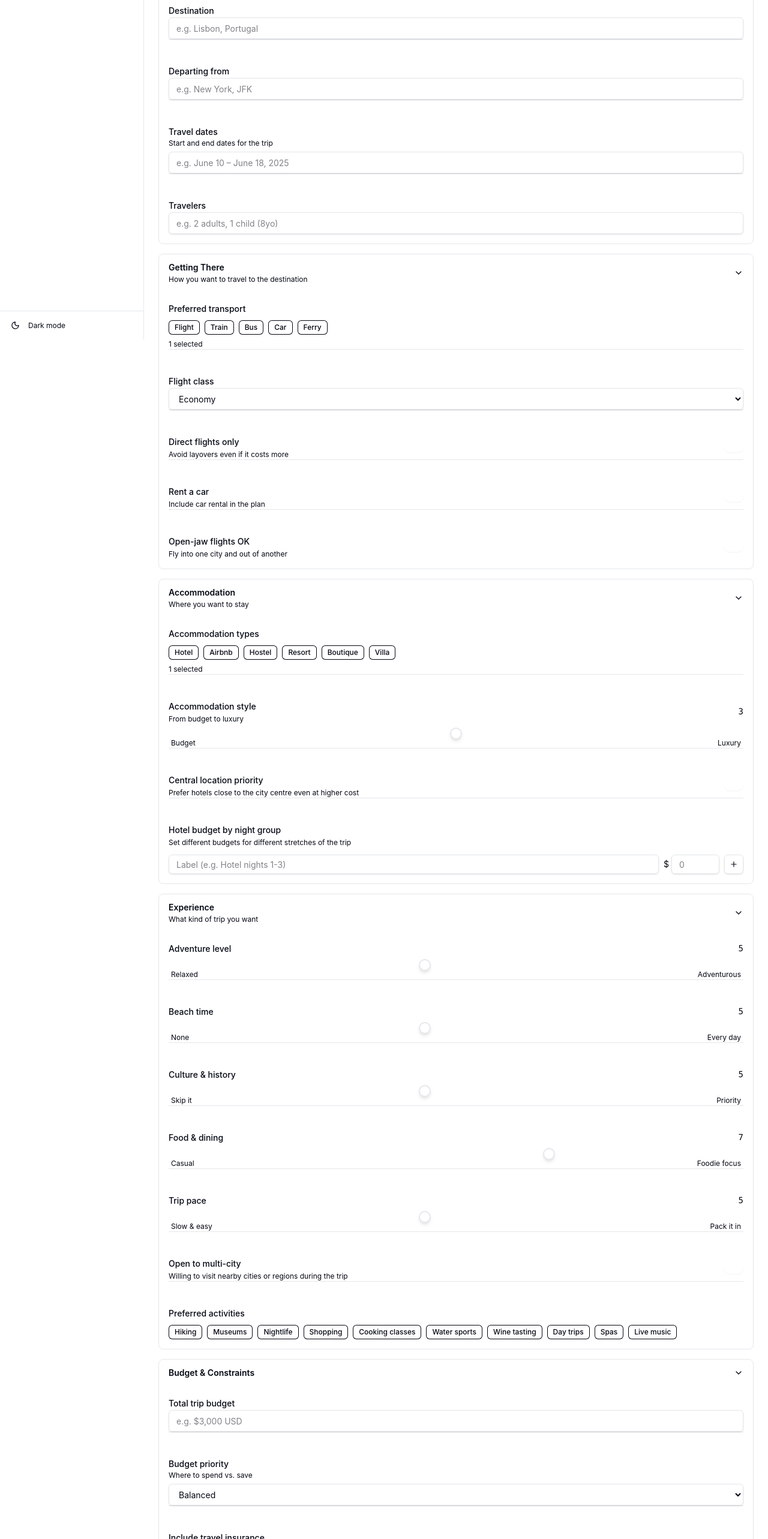
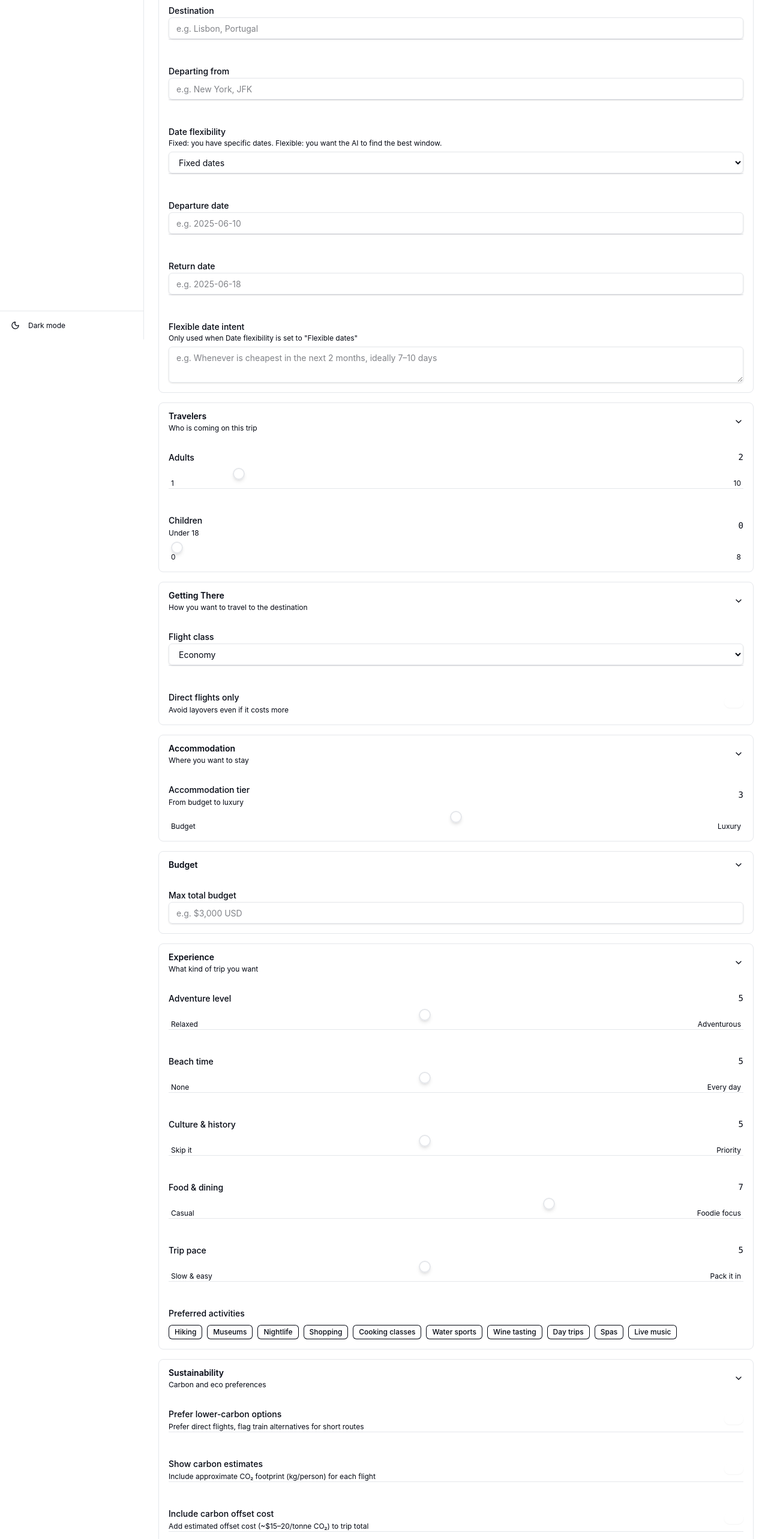
Before and after one commit to gypelayo/automator-ui, a React (Vite) app in the folder packages/automator-ui/: page / in a window 1280 px wide. Shown: the part 234-2800 px from the top of the page at 60% size. Built offline with nearby package versions, Linux system fonts and the light colour scheme.

Commit message:
Sync travel template with trip-planner: flexible dates, children, sustainability fields

```diff
--- a/packages/automator-ui/src/templates/travel/index.ts
+++ b/packages/automator-ui/src/templates/travel/index.ts
@@ -1,5 +1,7 @@
-import type { Template, FieldValues, BudgetEntry } from '@automator/core'
-import { section, formatMultiSelect } from '@automator/core'
+import type { Template, FieldValues } from '@automator/core'
+import { section } from '@automator/core'
+
+const ACC_LABELS = ['', 'Budget', 'Economy', 'Mid-range', 'Upscale', 'Luxury']
 
 export const travelTemplate: Template = {
   id: 'travel-planner',
@@ -27,19 +29,65 @@ export const travelTemplate: Template = {
           default: '',
         },
         {
+          type: 'select',
+          id: 'date_mode',
+          label: 'Date flexibility',
+          description: 'Fixed: you have specific dates. Flexible: you want the AI to find the best window.',
+          options: ['Fixed dates', 'Flexible dates'],
+          default: 'Fixed dates',
+        },
+        {
           type: 'text',
-          id: 'dates',
-          label: 'Travel dates',
-          description: 'Start and end dates for the trip',
-          placeholder: 'e.g. June 10 – June 18, 2025',
+          id: 'departure_date',
+          label: 'Departure date',
+          placeholder: 'e.g. 2025-06-10',
           default: '',
         },
         {
           type: 'text',
-          id: 'travelers',
-          label: 'Travelers',
-          placeholder: 'e.g. 2 adults, 1 child (8yo)',
+          id: 'return_date',
+          label: 'Return date',
+          placeholder: 'e.g. 2025-06-18',
           default: '',
+        },
+        {
+          type: 'textarea',
+          id: 'flexible_dates',
+          label: 'Flexible date intent',
+          description: 'Only used when Date flexibility is set to "Flexible dates"',
+          placeholder: 'e.g. Whenever is cheapest in the next 2 months, ideally 7–10 days',
+          default: '',
+          rows: 2,
+        },
+      ],
+    },
+    {
+      id: 'travelers',
+      title: 'Travelers',
+      description: 'Who is coming on this trip',
+      fields: [
+        {
+          type: 'slider',
+          id: 'adults',
+          label: 'Adults',
+          min: 1,
+          max: 10,
+          step: 1,
+          default: 2,
+          minLabel: '1',
+          maxLabel: '10',
+        },
+        {
+          type: 'slider',
+          id: 'children',
+          label: 'Children',
+          description: 'Under 18',
+          min: 0,
+          max: 8,
+          step: 1,
+          default: 0,
+          minLabel: '0',
+          maxLabel: '8',
         },
       ],
     },
@@ -48,13 +96,6 @@ export const travelTemplate: Template = {
       title: 'Getting There',
       description: 'How you want to travel to the destination',
       fields: [
-        {
-          type: 'multi-select',
-          id: 'transport_modes',
-          label: 'Preferred transport',
-          options: ['Flight', 'Train', 'Bus', 'Car', 'Ferry'],
-          default: ['Flight'],
-        },
         {
           type: 'select',
           id: 'flight_class',
@@ -69,20 +110,6 @@ export const travelTemplate: Template = {
           description: 'Avoid layovers even if it costs more',
           default: false,
         },
-        {
-          type: 'toggle',
-          id: 'rent_car',
-          label: 'Rent a car',
-          description: 'Include car rental in the plan',
-          default: false,
-        },
-        {
-          type: 'toggle',
-          id: 'open_jaw',
-          label: 'Open-jaw flights OK',
-          description: 'Fly into one city and out of another',
-          default: false,
-        },
       ],
     },
     {
@@ -91,16 +118,9 @@ export const travelTemplate: Template = {
       description: 'Where you want to stay',
       fields: [
         {
-          type: 'multi-select',
-          id: 'accommodation_types',
-          label: 'Accommodation types',
-          options: ['Hotel', 'Airbnb', 'Hostel', 'Resort', 'Boutique', 'Villa'],
-          default: ['Hotel'],
-        },
-        {
           type: 'slider',
           id: 'accommodation_style',
-          label: 'Accommodation style',
+          label: 'Accommodation tier',
           description: 'From budget to luxury',
           min: 1,
           max: 5,
@@ -109,19 +129,18 @@ export const travelTemplate: Template = {
           minLabel: 'Budget',
           maxLabel: 'Luxury',
         },
+      ],
+    },
+    {
+      id: 'budget',
+      title: 'Budget',
+      fields: [
         {
-          type: 'toggle',
-          id: 'central_location',
-          label: 'Central location priority',
-          description: 'Prefer hotels close to the city centre even at higher cost',
-          default: true,
-        },
-        {
-          type: 'budget-split',
-          id: 'hotel_budget',
-          label: 'Hotel budget by night group',
-          description: 'Set different budgets for different stretches of the trip',
-          entries: [],
+          type: 'text',
+          id: 'max_budget',
+          label: 'Max total budget',
+          placeholder: 'e.g. $3,000 USD',
+          default: '',
         },
       ],
     },
@@ -186,13 +205,6 @@ export const travelTemplate: Template = {
           maxLabel: 'Pack it in',
         },
         {
-          type: 'toggle',
-          id: 'multi_city',
-          label: 'Open to multi-city',
-          description: 'Willing to visit nearby cities or regions during the trip',
-          default: false,
-        },
-        {
           type: 'multi-select',
           id: 'activities',
           label: 'Preferred activities',
@@ -213,36 +225,49 @@ export const travelTemplate: Template = {
       ],
     },
     {
-      id: 'budget',
-      title: 'Budget & Constraints',
+      id: 'sustainability',
+      title: 'Sustainability',
+      description: 'Carbon and eco preferences',
       fields: [
         {
-          type: 'text',
-          id: 'total_budget',
-          label: 'Total trip budget',
-          placeholder: 'e.g. $3,000 USD',
-          default: '',
-        },
-        {
-          type: 'select',
-          id: 'budget_priority',
-          label: 'Budget priority',
-          description: 'Where to spend vs. save',
-          options: ['Balanced', 'Spend on flights, save on hotels', 'Save on flights, spend on hotels', 'Spend on experiences', 'Minimize everything'],
-          default: 'Balanced',
+          type: 'toggle',
+          id: 'prioritise_low_carbon',
+          label: 'Prefer lower-carbon options',
+          description: 'Prefer direct flights, flag train alternatives for short routes',
+          default: false,
         },
         {
           type: 'toggle',
-          id: 'travel_insurance',
-          label: 'Include travel insurance',
-          description: 'Factor in travel insurance in the recommendations',
+          id: 'show_carbon_estimate',
+          label: 'Show carbon estimates',
+          description: 'Include approximate CO₂ footprint (kg/person) for each flight',
+          default: true,
+        },
+        {
+          type: 'toggle',
+          id: 'offset_carbon',
+          label: 'Include carbon offset cost',
+          description: 'Add estimated offset cost (~$15–20/tonne CO₂) to trip total',
           default: false,
         },
         {
+          type: 'toggle',
+          id: 'eco_accommodation',
+          label: 'Prefer eco-certified accommodation',
+          description: 'Prioritise hotels with Green Key, EU Ecolabel, or B Corp certification',
+          default: false,
+        },
+      ],
+    },
+    {
+      id: 'notes',
+      title: 'Additional Notes',
+      fields: [
+        {
           type: 'textarea',
           id: 'notes',
-          label: 'Additional notes',
-          placeholder: 'Any dietary needs, accessibility requirements, things to avoid, specific preferences...',
+          label: 'Notes',
+          placeholder: 'Dietary needs, accessibility requirements, things to avoid, specific preferences...',
           default: '',
           rows: 4,
         },
@@ -254,100 +279,99 @@ export const travelTemplate: Template = {
     const v = values as Record<string, unknown>
     const lines: string[] = []
 
-    lines.push(`# Travel Planner Configuration\n`)
+    lines.push('# Trip Planner Configuration\n')
 
-    // Objective
+    // --- Objective ---
     const dest = v['destination'] as string
     const origin = v['origin'] as string
-    const dates = v['dates'] as string
-    const travelers = v['travelers'] as string
+    const dateMode = v['date_mode'] as string
+    const departureDate = v['departure_date'] as string
+    const returnDate = v['return_date'] as string
+    const flexibleDates = v['flexible_dates'] as string
+    const adults = (v['adults'] as number) ?? 2
+    const children = (v['children'] as number) ?? 0
 
     const objectiveLines: string[] = []
     if (dest) objectiveLines.push(`- **Destination**: ${dest}`)
-    if (origin) objectiveLines.push(`- **From**: ${origin}`)
-    if (dates) objectiveLines.push(`- **Dates**: ${dates}`)
-    if (travelers) objectiveLines.push(`- **Travelers**: ${travelers}`)
+    if (origin) objectiveLines.push(`- **Departing from**: ${origin}`)
+
+    if (dateMode === 'Flexible dates') {
+      if (flexibleDates?.trim()) {
+        objectiveLines.push(`- **Flexible dates**: ${flexibleDates}`)
+        objectiveLines.push('  (Find the best date combination that fits this constraint — optimise for lowest price and/or longest stay within budget)')
+      }
+    } else {
+      if (departureDate) objectiveLines.push(`- **Departure date**: ${departureDate}`)
+      if (returnDate) objectiveLines.push(`- **Return date**: ${returnDate}`)
+    }
+
+    const travelerParts = [
+      `${adults} adult${adults !== 1 ? 's' : ''}`,
+      children > 0 ? `${children} child${children !== 1 ? 'ren' : ''}` : '',
+    ].filter(Boolean)
+    objectiveLines.push(`- **Travelers**: ${travelerParts.join(', ')}`)
 
     lines.push(section('Objective', objectiveLines.join('\n') || '_Not specified_'))
 
-    // Tools
-    lines.push(
-      section(
-        'Tools',
-        [
-          '- **Flight search**: Search and compare flights (read-only)',
-          '- **Hotel search**: Search and compare accommodations (read-only)',
-          '- **Activity search**: Search tours, activities, and experiences (read-only)',
-          '- **Maps**: Look up locations, distances, transit options (read-only)',
-          '- **Weather**: Check weather forecasts for the destination (read-only)',
-          ...(v['rent_car'] ? ['- **Car rental search**: Search and compare car rentals (read-only)'] : []),
-        ].join('\n'),
-      ),
-    )
+    // --- Travel Preferences ---
+    const travelLines: string[] = []
+    const flightClass = v['flight_class'] as string
+    if (flightClass) travelLines.push(`- **Flight class**: ${flightClass}`)
+    if (v['direct_only']) travelLines.push('- **Direct flights only**: Yes — avoid layovers even at higher cost')
+    else travelLines.push('- **Direct flights only**: No — layovers acceptable if price is significantly lower')
 
-    // Constraints (sliders + toggles)
-    const constraintLines: string[] = []
-    const adv = v['adventure'] as number
-    const beach = v['beach'] as number
-    const culture = v['culture'] as number
-    const food = v['food'] as number
-    const pace = v['pace'] as number
+    const accStyle = (v['accommodation_style'] as number) ?? 3
+    travelLines.push(`- **Accommodation tier**: ${ACC_LABELS[accStyle] ?? accStyle}`)
 
-    constraintLines.push(`- **Adventure level**: ${adv}/10 (${adv <= 3 ? 'relaxed' : adv <= 6 ? 'moderate' : 'adventurous'})`)
-    constraintLines.push(`- **Beach time**: ${beach}/10 (${beach <= 3 ? 'minimal' : beach <= 6 ? 'some' : 'lots'})`)
-    constraintLines.push(`- **Culture & history**: ${culture}/10 (${culture <= 3 ? 'low priority' : culture <= 6 ? 'moderate' : 'high priority'})`)
-    constraintLines.push(`- **Food & dining focus**: ${food}/10 (${food <= 3 ? 'casual' : food <= 6 ? 'moderate' : 'foodie-driven'})`)
-    constraintLines.push(`- **Trip pace**: ${pace}/10 (${pace <= 3 ? 'slow and relaxed' : pace <= 6 ? 'moderate' : 'fast-paced, pack in as much as possible'})`)
+    const maxBudget = v['max_budget'] as string
+    if (maxBudget?.trim()) travelLines.push(`- **Max total budget**: ${maxBudget}`)
 
-    if (v['direct_only']) constraintLines.push('- **Flights**: Direct flights only, no layovers')
-    if (v['central_location']) constraintLines.push('- **Accommodation**: Prioritise central locations')
-    if (v['multi_city']) constraintLines.push('- **Itinerary**: Open to visiting nearby cities or regions')
-    if (v['open_jaw']) constraintLines.push('- **Flights**: Open-jaw flights are acceptable')
-    if (v['travel_insurance']) constraintLines.push('- Include travel insurance in recommendations')
+    lines.push(section('Travel Preferences', travelLines.join('\n')))
 
-    lines.push(section('Constraints', constraintLines.join('\n')))
+    // --- Experience Profile ---
+    const adv = (v['adventure'] as number) ?? 5
+    const beach = (v['beach'] as number) ?? 5
+    const culture = (v['culture'] as number) ?? 5
+    const food = (v['food'] as number) ?? 7
+    const pace = (v['pace'] as number) ?? 5
 
-    // Parameters
-    const paramLines: string[] = []
+    const expLines: string[] = [
+      `- **Adventure level**: ${adv}/10 (${adv <= 3 ? 'relaxed' : adv <= 6 ? 'moderate' : 'adventurous'})`,
+      `- **Beach time**: ${beach}/10 (${beach <= 3 ? 'minimal' : beach <= 6 ? 'some' : 'lots'})`,
+      `- **Culture & history**: ${culture}/10 (${culture <= 3 ? 'low priority' : culture <= 6 ? 'moderate' : 'high priority'})`,
+      `- **Food & dining**: ${food}/10 (${food <= 3 ? 'casual' : food <= 6 ? 'moderate' : 'foodie-driven'})`,
+      `- **Trip pace**: ${pace}/10 (${pace <= 3 ? 'slow & relaxed' : pace <= 6 ? 'moderate' : 'fast-paced'})`,
+    ]
+    const activities = v['activities'] as string[]
+    if (activities?.length) expLines.push(`- **Preferred activities**: ${activities.join(', ')}`)
 
-    const transport = v['transport_modes'] as string[]
-    if (transport?.length) paramLines.push(`- **Transport modes**: ${formatMultiSelect(transport)}`)
-    paramLines.push(`- **Flight class**: ${v['flight_class'] as string}`)
-    if (v['rent_car']) paramLines.push('- **Car rental**: Yes, include in plan')
+    lines.push(section('Experience Profile', expLines.join('\n')))
 
-    const accTypes = v['accommodation_types'] as string[]
-    if (accTypes?.length) paramLines.push(`- **Accommodation types**: ${formatMultiSelect(accTypes)}`)
-
-    const accStyle = v['accommodation_style'] as number
-    const accLabels = ['', 'Budget', 'Economy', 'Mid-range', 'Upscale', 'Luxury']
-    paramLines.push(`- **Accommodation tier**: ${accLabels[accStyle] ?? accStyle}`)
-
-    const budgetPriority = v['budget_priority'] as string
-    if (budgetPriority) paramLines.push(`- **Budget priority**: ${budgetPriority}`)
-
-    const totalBudget = v['total_budget'] as string
-    if (totalBudget?.trim()) paramLines.push(`- **Total budget**: ${totalBudget}`)
-
-    const activities = v['activities'] as string[]
-    if (activities?.length) paramLines.push(`- **Preferred activities**: ${formatMultiSelect(activities)}`)
-
-    const hotelBudget = v['hotel_budget'] as BudgetEntry[]
-    if (hotelBudget?.length) {
-      paramLines.push('- **Hotel budget by period**:')
-      hotelBudget.forEach((e) => paramLines.push(`  - ${e.label}: $${e.amount.toLocaleString()}/night`))
+    // --- Sustainability ---
+    const sustainLines: string[] = []
+    if (v['prioritise_low_carbon']) sustainLines.push('- **Prefer lower-carbon options**: Where possible, prefer direct flights over connecting ones, and flag train alternatives if the route is under ~6h by rail. Factor carbon impact into recommendations.')
+    if (v['show_carbon_estimate']) sustainLines.push('- **Carbon estimates**: Include an approximate CO₂ footprint (kg per person) for each flight option.')
+    if (v['offset_carbon']) sustainLines.push('- **Carbon offset**: Include an estimated carbon offset cost (via typical offset schemes ~$15–20/tonne CO₂) in the total trip cost.')
+    if (v['eco_accommodation']) sustainLines.push('- **Eco accommodation**: Prefer hotels with recognised sustainability certifications (e.g. Green Key, EU Ecolabel, B Corp). Flag which properties have these.')
+    if (sustainLines.length > 0) {
+      lines.push(section('Sustainability', sustainLines.join('\n')))
     }
 
-    lines.push(section('Parameters', paramLines.join('\n')))
+    // --- Instructions ---
+    const instructionLines: string[] = []
+    if (dateMode === 'Flexible dates') {
+      instructionLines.push('The user has flexible dates. Your first priority is to identify the optimal travel window that maximises value — either lowest total cost, longest possible stay, or best combination of both — within the constraints described.')
+    }
+    instructionLines.push('Search for real-time flight and hotel options using the available tools.')
+    instructionLines.push('Present at least 2-3 flight alternatives and at least 3 hotel options across different price points.')
+    instructionLines.push('Flag trade-offs explicitly (e.g. cheaper flight with a long layover, better-located hotel at higher cost).')
+    if (maxBudget?.trim()) instructionLines.push(`Respect the budget of ${maxBudget}. Clearly flag any option that exceeds it.`)
 
-    // Instructions
     const notes = v['notes'] as string
-    const instructionLines = [
-      'Search for real options and present a structured itinerary with clear options at each decision point.',
-      'For each major cost (flights, accommodation, activities), provide at least 2-3 alternatives.',
-      'Flag any trade-offs explicitly — e.g. a cheaper flight with a long layover, or a better-located hotel at higher cost.',
-      'Respect the budget constraints strictly. Do not recommend options that exceed the stated budget without flagging it.',
-    ]
-    if (notes?.trim()) instructionLines.push(`\n**Additional notes from user**:\n${notes}`)
+    if (notes?.trim()) {
+      instructionLines.push('')
+      instructionLines.push(`**Additional notes from traveller**: ${notes}`)
+    }
 
     lines.push(section('Instructions', instructionLines.join('\n')))
 
```
